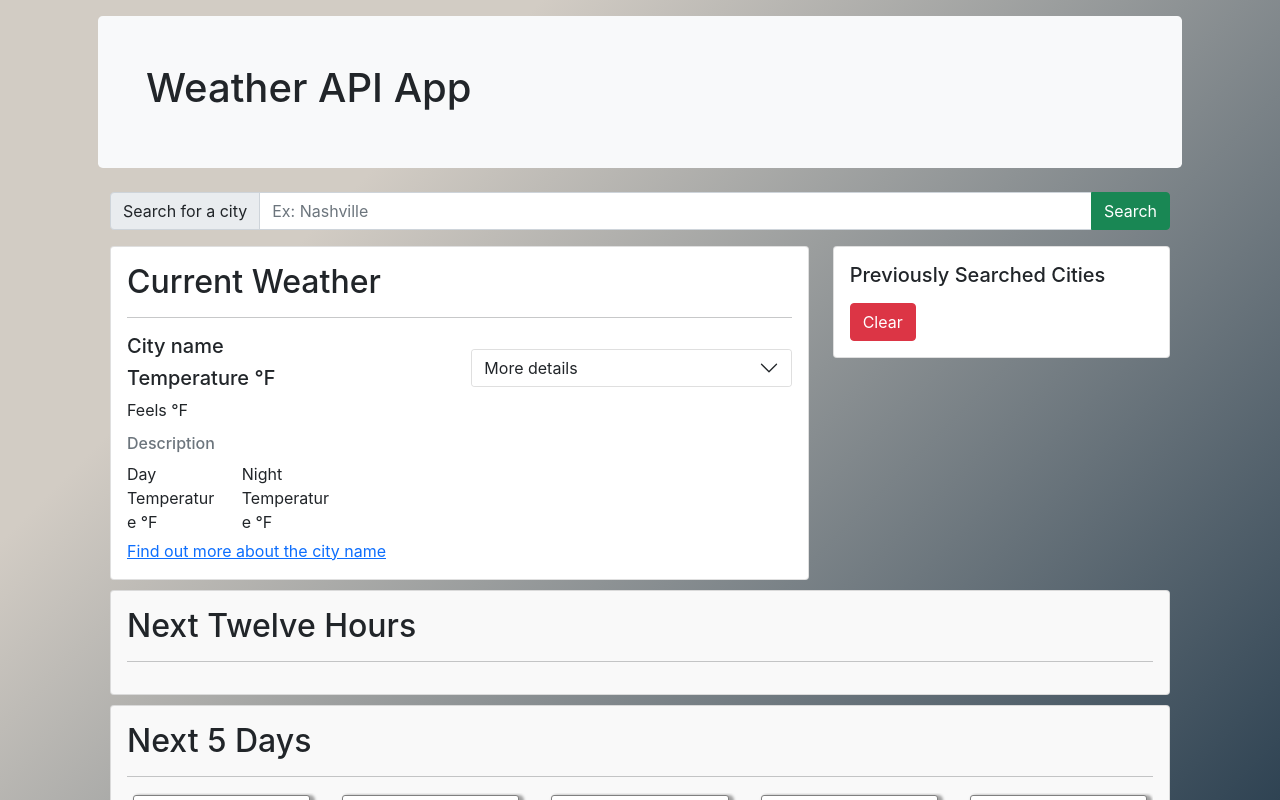
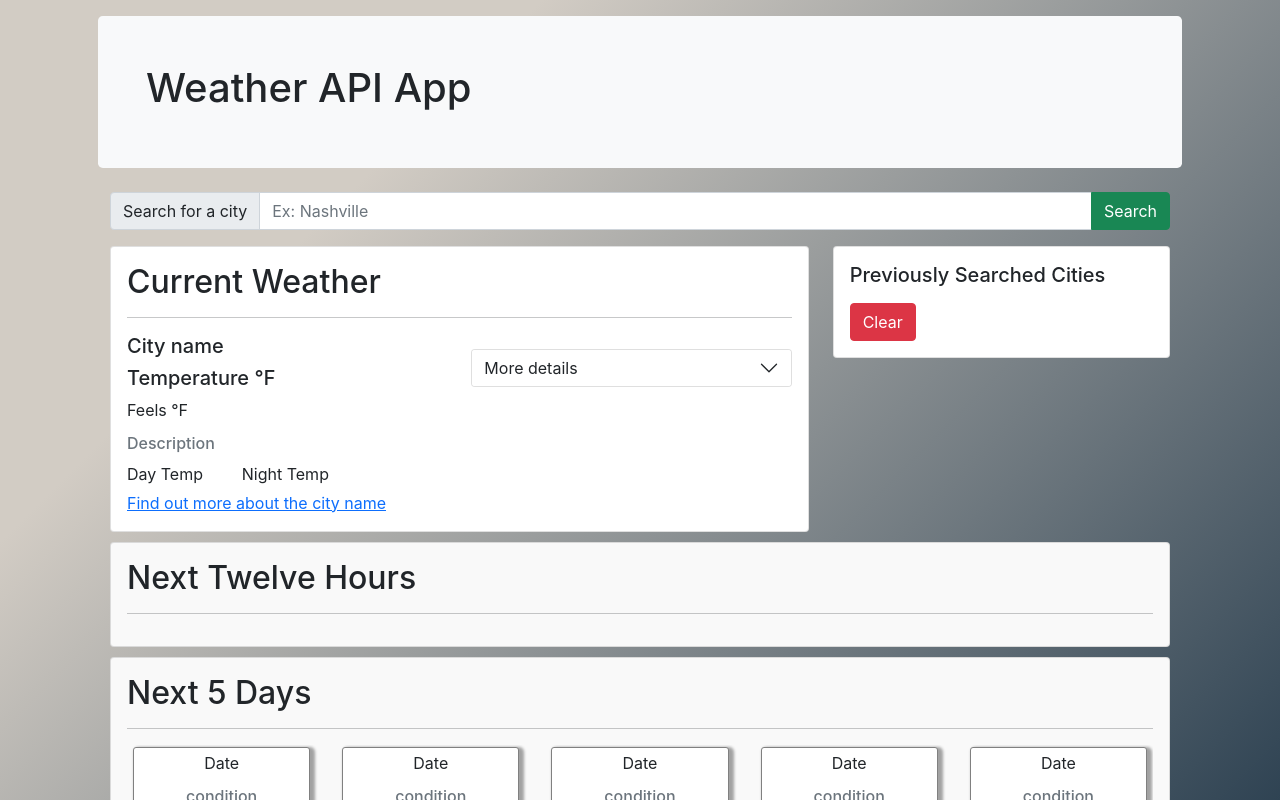
Before and after one commit to Gcriste/weather-app, a React (Create React App) app: page / in a window 1280 px wide. Shown: the top 800 px of the page. Built offline with nearby package versions, Linux system fonts and the light colour scheme.

Commit message:
fixed template

```diff
--- a/src/Components/FirstRowAndTwelve.js
+++ b/src/Components/FirstRowAndTwelve.js
@@ -242,10 +242,10 @@ const FirstRow = ({
 									<Card.Subtitle className='mb-2 text-muted'>Description</Card.Subtitle>
 									<Row>
 										<Col className='bottom-padding' sm={4}>
-											<Card.Text>Day Temperature &#8457;</Card.Text>
+											<Card.Text>Day Temp</Card.Text>
 										</Col>
 										<Col className='bottom-padding' sm={4}>
-											<Card.Text>Night Temperature &#8457;</Card.Text>
+											<Card.Text>Night Temp</Card.Text>
 										</Col>
 									</Row>
 									<Card.Link href={'/'} target='_blank'>
```
